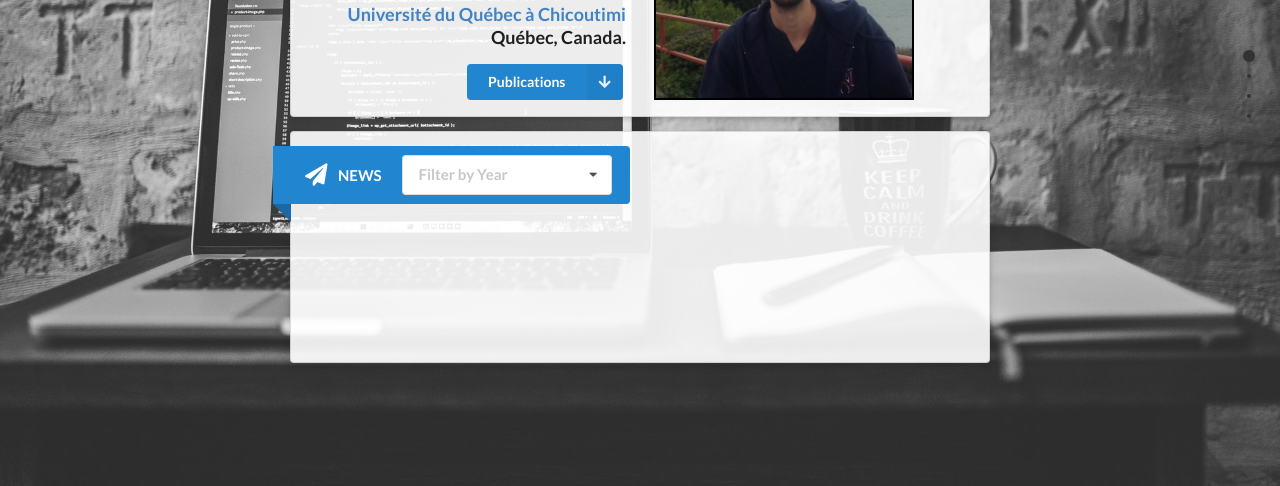
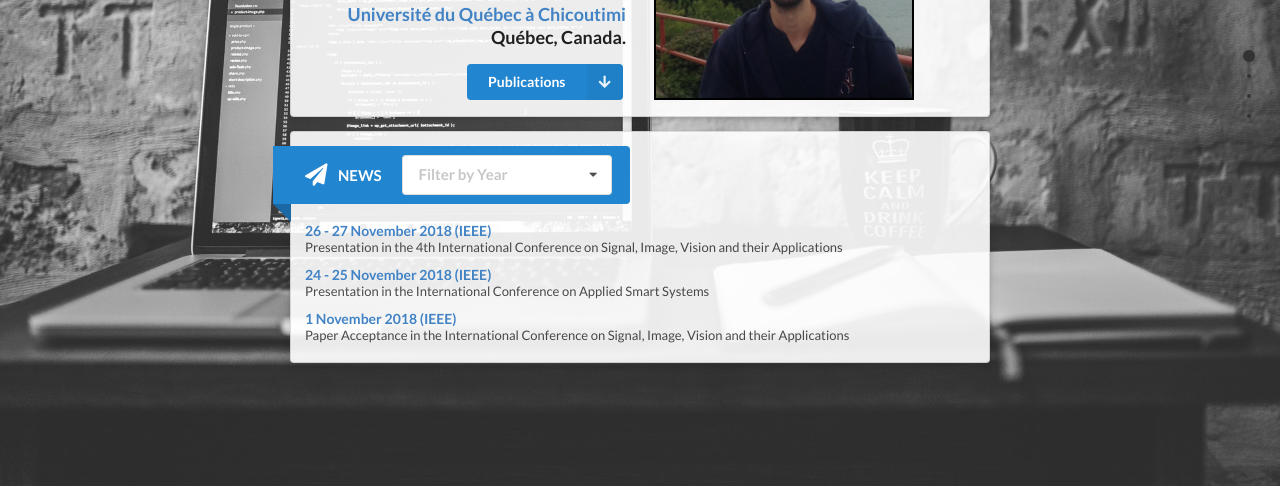
Before and after one commit to yyaddaden/yyaddaden.github.io, a plain HTML site: page index.html in a window 1280 px wide. Shown: the part 314-800 px from the top of the page. Drawn offline with Linux system fonts and the light colour scheme.

Commit message:
Update - bug fix

```diff
--- a/index.html
+++ b/index.html
@@ -206,14 +206,11 @@
 			}
 
 			/* news & events templates */
-			getJsonData('data/events.json', function(json_data){
-				json_events_size = Object.keys(json_data).length;
 
-				for (var idx = json_events_size; idx > 0; idx--){
-					$('#template_news').append('<div id="event_' + idx + '" class="item event"></div>');
-					$('#event_' + idx).load('templates/event.html');
-				}
-			});
+			for (var idx = 9; idx > 0; idx--){
+				$('#template_news').append('<div id="event_' + idx + '" class="item event"></div>');
+				$('#event_' + idx).load('templates/event.html');
+			}
 
 			/* work templates */
 			getJsonData('data/work.json', function(json_data){
```
